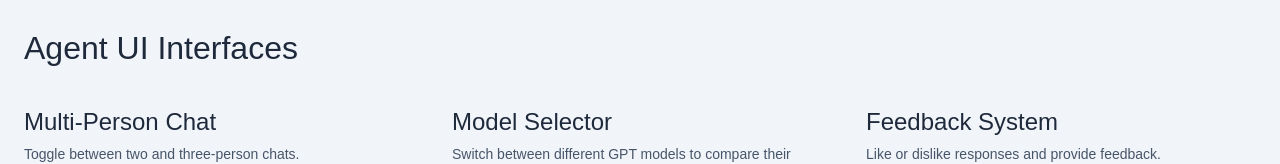
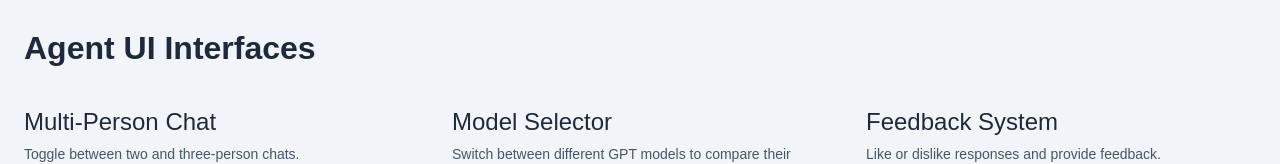
Before and after one commit to davemelk100/chatbot-agent-ui, a React (Vite) app: page / in a window 1280 px wide. Shown: the top 164 px of the page. Built offline with nearby package versions, Linux system fonts and the light colour scheme; no server answers; a web font is replaced by a local one.

Commit message:
text sizing adjustments

```diff
--- a/src/App.tsx
+++ b/src/App.tsx
@@ -36,7 +36,7 @@ function App() {
             mb={{ base: theme.spacing.lg, md: theme.spacing.xl }}
             color={textColor}
             fontFamily={theme.fonts.heading.primary}
-            fontWeight="500"
+            fontWeight="bold"
             textAlign="left"
           >
             {appTitle}
```
